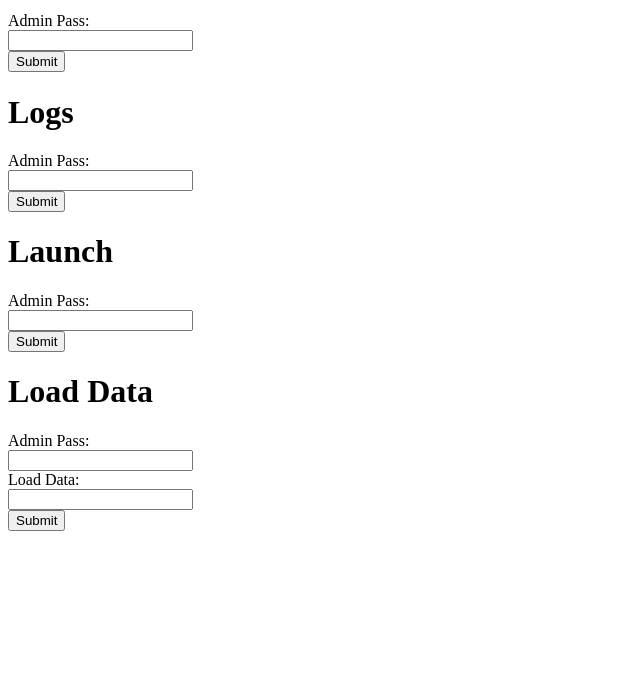
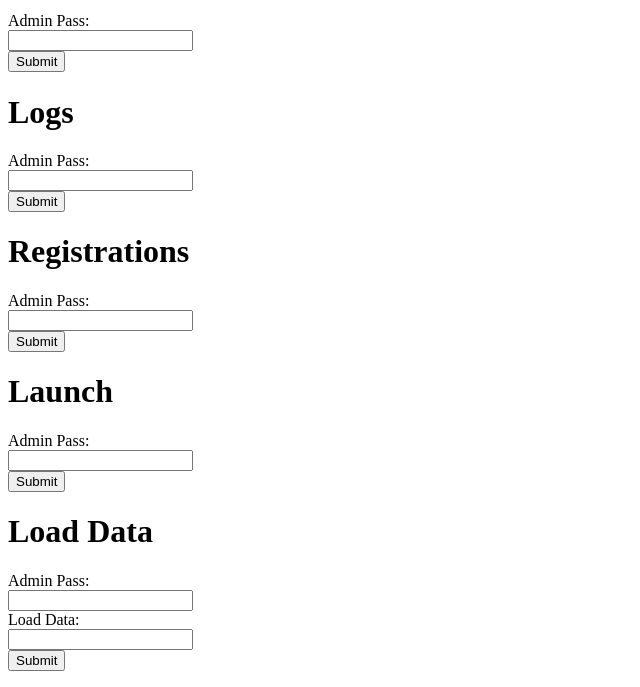
Before and after one commit to LivelyCarpet87/PivotingSQLiKotH, a Flask app: page /adminPanel/ in a window 1280 px wide. Shown: the part 747-1434 px from the top of the page, without its empty margins (0-640 px from the left). Before the commit the page ends 1278 px from the top, so only its background shows below. Run offline with Flask 2, Linux system fonts and the light colour scheme.

Commit message:
Remote load registration + Better login msg

```diff
--- a/adminFunc.py
+++ b/adminFunc.py
@@ -104,7 +104,15 @@ def getData():
 
 @adminPanel.route("/history.log",methods=['POST'])
 def logs():
-	return send_file('./history.log')
+    if request.form["adminPass"] != creds.adminPass:
+        abort(403,"The admin page is not in scope, please don't attack it.")
+    return send_file('./history.log')
+
+@adminPanel.route("/registration.txt",methods=['POST'])
+def registration():
+    if request.form["adminPass"] != creds.adminPass:
+        abort(403,"The admin page is not in scope, please don't attack it.")
+    return send_file('./registration.txt')
 
 @adminPanel.route('/loadData',methods=['POST'])
 def loadData():
--- a/server.py
+++ b/server.py
@@ -158,7 +158,7 @@ def login():
 	if flask.request.method == 'POST':
 		user = request.form["user"]
 		password = request.form["password"]
-		jwtToken, success = validation.login(user,password)
+		jwtToken, success, team = validation.login(user,password)
 		if success == 2:
 			data.log.debug("Nonexistent user "+str(user)+" tried logging in.")
 			return render_template("userLogin.html",message="No such user created. Please contact admins to sign up.")
@@ -166,7 +166,7 @@ def login():
 			data.log.debug("User "+str(user)+" tried logging in with password '"+str(password)+"'.")
 			return render_template("userLogin.html",message="Invalid username or password")
 		else:
-			response = make_response( render_template("userLogin.html",message="Logged in.",redirect=True) )
+			response = make_response( render_template("userLogin.html",message="Logged in as member of Team "+team+".",redirect=True) )
 			response.set_cookie('jwtToken', jwtToken)
 			data.log.debug("User "+str(user)+" logged in.")
 			return response
--- a/templates/adminPanel.html
+++ b/templates/adminPanel.html
@@ -81,6 +81,15 @@
       <input type="submit" value="Submit">
     </form>
 
+    <h1>Registrations</h1>
+    <form action="/adminPanel/registration.txt" method="POST">
+      <label for="adminPass">Admin Pass:</label>
+      <br>
+      <input type="password" id="adminPass" name="adminPass">
+      <br>
+      <input type="submit" value="Submit">
+    </form>
+
     <h1>Launch</h1>
     <form action="/adminPanel/launch" method="POST">
       <label for="adminPass">Admin Pass:</label>
--- a/validation.py
+++ b/validation.py
@@ -6,9 +6,9 @@ import datetime
 
 def login(user,password):
 	if user not in data.users.keys():
-		return None, 2
+		return None, 2, "n"
 	if password != data.users[user]["password"]:
-		return None, 1
+		return None, 1, "n"
 	payload = {
 			'exp': datetime.datetime.utcnow() + datetime.timedelta(days=0, hours=2, seconds=0),
 			'iat': datetime.datetime.utcnow(),
@@ -20,7 +20,7 @@ def login(user,password):
 			data.jwtKey,
 			algorithm='HS256'
 		)
-	return jwtToken, 0
+	return jwtToken, 0, data.users[user]["team"]
 
 def decode_auth_token(auth_token):
 	try:
```
